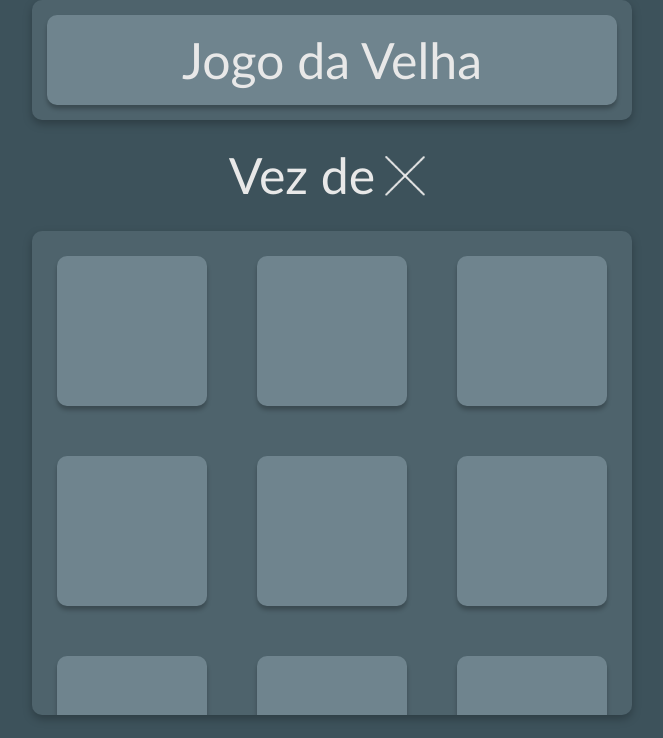
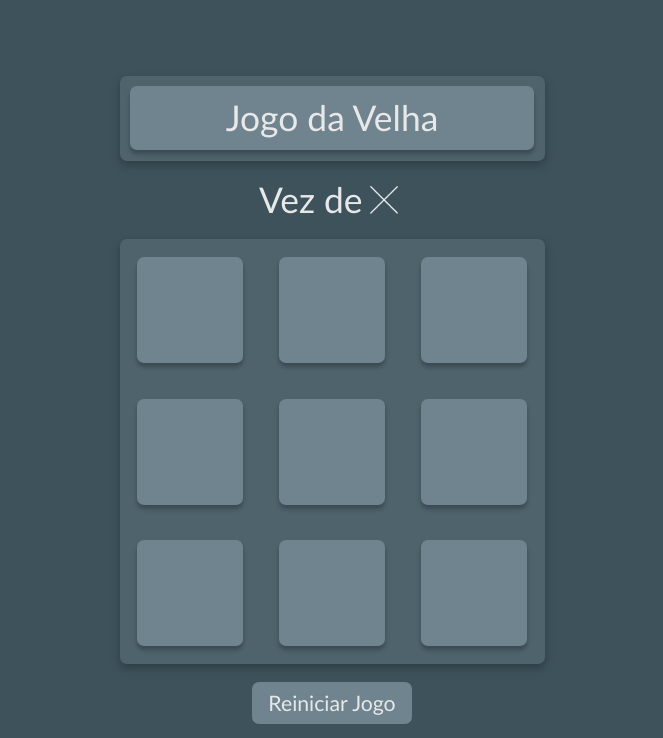
Before and after one commit to Willian1002A/tic-tac-toe, a React (Create React App) app: page / in a window 1536 px wide. Shown: the top 738 px of the page, without its empty margins (436-1099 px from the left). Built offline with nearby package versions, Linux system fonts and the light colour scheme.

Commit message:
tic-tac-toe v0.5.2

```diff
--- a/src/components/Button.css
+++ b/src/components/Button.css
@@ -44,30 +44,30 @@
 }
 *{
     --base-resolution: 1920;
-    --actual-resolution: 400;
+    --actual-resolution: 360;
     --mult-factor: calc(var(--actual-resolution)/var(--base-resolution));
 }
 @media (min-width: 400px) {
+    *{
+        --actual-resolution: 400;
+        --mult-factor: calc(var(--actual-resolution)/var(--base-resolution));
+    }
+}
+@media (min-width: 640px) {
     *{
         --actual-resolution: 640;
         --mult-factor: calc(var(--actual-resolution)/var(--base-resolution));
     }
 }
-@media (min-width: 640px) {
+@media (min-width: 1024px) {
     *{
         --actual-resolution: 1024;
         --mult-factor: calc(var(--actual-resolution)/var(--base-resolution));
     }
 }
-@media (min-width: 1024px) {
+@media (min-width: 1360px) {
     *{
         --actual-resolution: 1360;
-        --mult-factor: calc(var(--actual-resolution)/var(--base-resolution));
-    }
-}
-@media (min-width: 1360px) {
-    *{
-        --actual-resolution: 1920;
         --mult-factor: calc(var(--actual-resolution)/var(--base-resolution));
     }
 }
--- a/src/main/Tic-tac-toe.css
+++ b/src/main/Tic-tac-toe.css
@@ -108,30 +108,30 @@
 }
 *{
     --base-resolution: 1920;
-    --actual-resolution: 400;
+    --actual-resolution: 360;
     --mult-factor: calc(var(--actual-resolution)/var(--base-resolution));
 }
 @media (min-width: 400px) {
+    *{
+        --actual-resolution: 400;
+        --mult-factor: calc(var(--actual-resolution)/var(--base-resolution));
+    }
+}
+@media (min-width: 640px) {
     *{
         --actual-resolution: 640;
         --mult-factor: calc(var(--actual-resolution)/var(--base-resolution));
     }
 }
-@media (min-width: 640px) {
+@media (min-width: 1024px) {
     *{
         --actual-resolution: 1024;
         --mult-factor: calc(var(--actual-resolution)/var(--base-resolution));
     }
 }
-@media (min-width: 1024px) {
+@media (min-width: 1360px) {
     *{
         --actual-resolution: 1360;
-        --mult-factor: calc(var(--actual-resolution)/var(--base-resolution));
-    }
-}
-@media (min-width: 1360px) {
-    *{
-        --actual-resolution: 1920;
         --mult-factor: calc(var(--actual-resolution)/var(--base-resolution));
     }
 }
```
